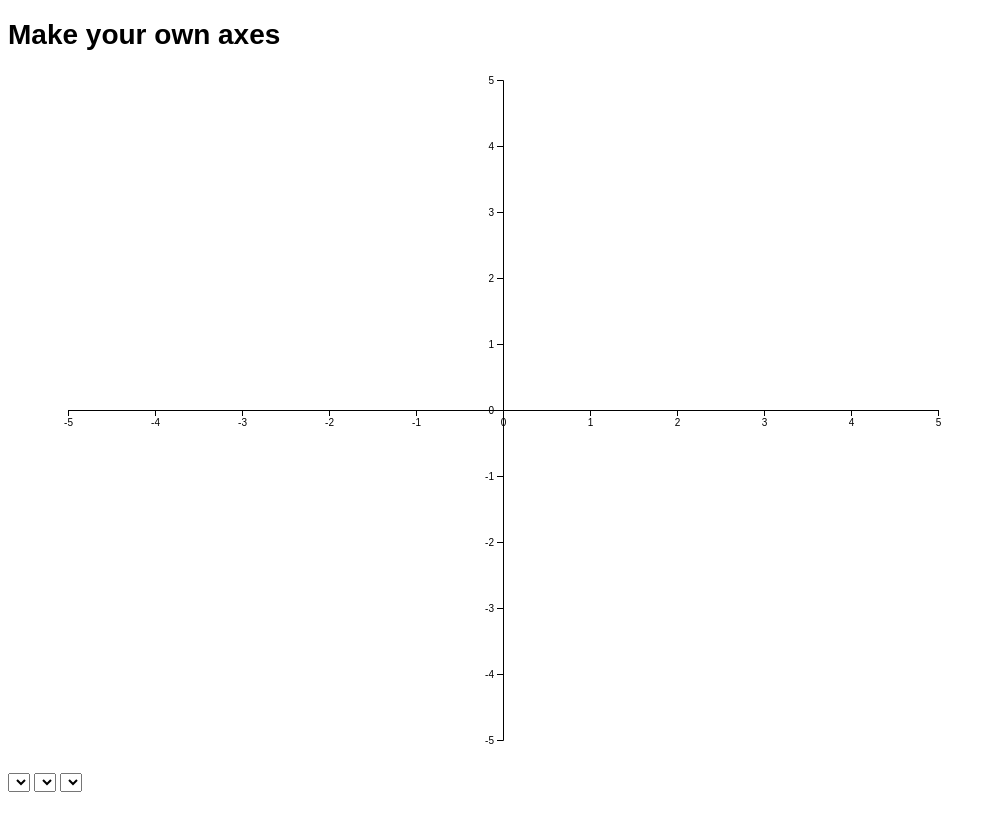
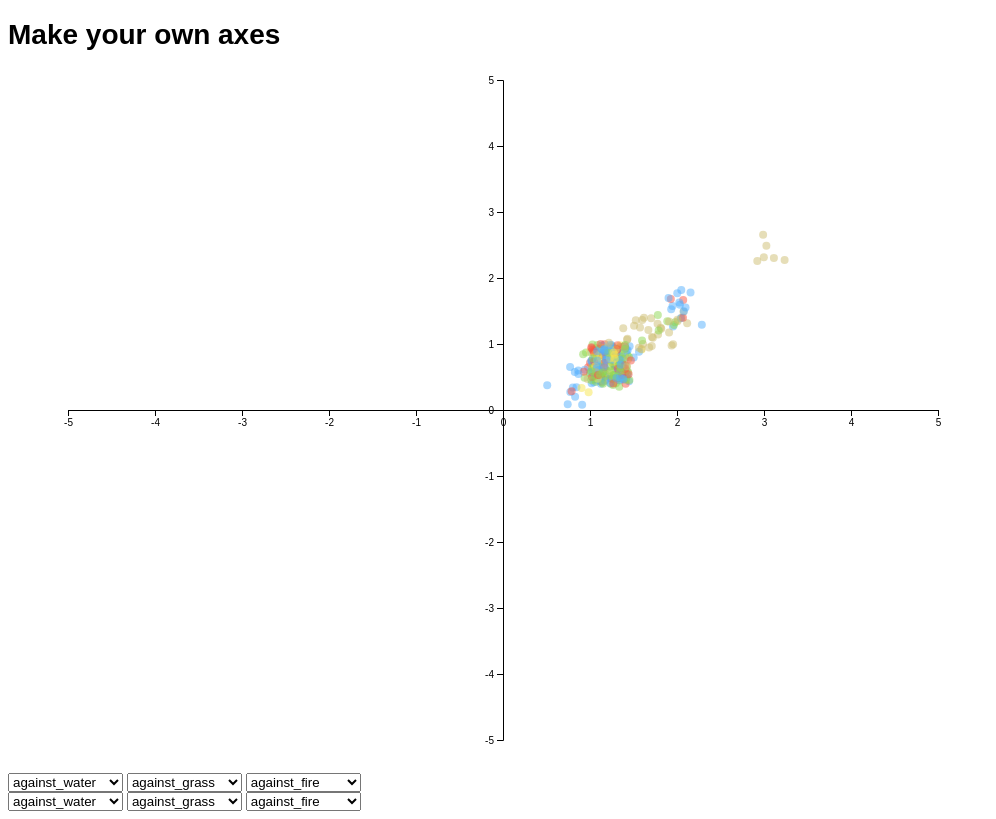
Before and after one commit to edc-science-C/pca, a website with bundled scripts: page html/pca2.html in a window 1280 px wide. Shown: the whole page, without its empty margins (0-996 px from the left). Built offline with nearby package versions, Linux system fonts and the light colour scheme.

Commit message:
add dropdowns to pca2

```diff
--- a/html/pca2.html
+++ b/html/pca2.html
@@ -9,10 +9,15 @@
   <body>
   <h1>Make your own axes</h1>
   <div id="scatterplot2"></div>
-  <div id="axis_sliders">
-      <select id="xButton"></select>
-      <select id="xButton"></select>
-      <select id="xButton"></select>
+  <div id="x_axis_sliders">
+    <select id="x_button_1"></select>
+    <select id="x_button_2"></select>
+    <select id="x_button_3"></select>
+  </div>
+  <div id="y_axis_sliders">
+      <select id="y_button_1"></select>
+      <select id="y_button_2"></select>
+      <select id="y_button_3"></select>
   </div>
 
   <script type="text/javascript" src="../dist/main.js"></script>
--- a/src/index.js
+++ b/src/index.js
@@ -53,7 +53,6 @@ var tooltip = d3.select("#scatterplot1").append("div")
     .style("opacity", 0);
 
 var mouseover = function(d) {
-	console.log('clicked')
     tooltip
     	.transition()
         .duration(200)
@@ -72,38 +71,33 @@ var mouseout = function(d) {
 	  .style("opacity", 0);
 }
 
+// make dropdown button
+function initializeDropdown(button,options,initial_val) {
+	d3.select("#" + button)
+      .selectAll('xOptions')
+     	.data(options)
+      .enter()
+    	.append('option')
+      .text(function (d) { return d; }) // text showed in the menu
+      .attr("value", function (d) { return d; }) // corresponding value returned by the button
+      .property("selected", function(d){ return d === initial_val; }) //default
+}
+
 //Read the data
 d3.csv("../data/pokemon_small.csv", function(data) {
   var currentX = 'against_water';
   var currentY = 'against_grass';
 
-  // add the options to the x button
-  d3.select("#selectXButton")
-      .selectAll('xOptions')
-     	.data(xOptions)
-      .enter()
-    	.append('option')
-      .text(function (d) { return d; }) // text showed in the menu
-      .attr("value", function (d) { return d; }) // corresponding value returned by the button
-      .property("selected", function(d){ return d === currentX; }) //default
-
-  // add the options to the y button
-  d3.select("#selectYButton")
-      .selectAll('yOptions')
-     	.data(yOptions)
-      .enter()
-    	.append('option')
-      .text(function (d) { return d; }) // text showed in the menu
-      .attr("value", function (d) { return d; }) // corresponding value returned by the button
-      .property("selected", function(d){ return d === currentY; }) //default
+  initializeDropdown('selectXButton',xOptions,currentX);
+  initializeDropdown('selectYButton',yOptions,currentY);
 
   // Add dots & tooltip
   var circles = svg1.selectAll("circle")
     .data(data)
     .enter()
     .append("circle")
-      .attr("cx", function (d) {return jitter(x(d.against_water));})
-      .attr("cy", function (d) {return jitter(y(d.against_grass));})
+      .attr("cx", function (d) {return jitter(x(d[currentX]));})
+      .attr("cy", function (d) {return jitter(y(d[currentY]));})
       .attr("r", 4)
       .style("fill", function (d) {return typeColor(d.type1);})
       .style("opacity",0.5)
@@ -168,7 +162,74 @@ var tooltip2= d3.select("#scatterplot2").append("div")
     .attr("class", "tooltip")
     .style("opacity", 0);
 
+function calculateAxisValue(data,v1,v2,v3) {
+	return (parseFloat(data[v1]) + parseFloat(data[v2]) + parseFloat(data[v3]))/3.;
+}
+
 //Read the data
 d3.csv("../data/pokemon_small.csv", function(data) {
+  var x1 = 'against_water';
+  var x2 = 'against_grass';
+  var x3 = 'against_fire';
+  var y1 = 'against_water';
+  var y2 = 'against_grass';
+  var y3 = 'against_fire';
+
+  initializeDropdown('x_button_1',xOptions,x1);
+  initializeDropdown('x_button_2',xOptions,x2);
+  initializeDropdown('x_button_3',xOptions,x3);
+  initializeDropdown('y_button_1',yOptions,y1);
+  initializeDropdown('y_button_2',yOptions,y2);
+  initializeDropdown('y_button_3',yOptions,y3);
+
+    // Add dots & tooltip
+  var circles = svg2.selectAll("circle")
+    .data(data)
+    .enter()
+    .append("circle")
+      .attr("cx", function (d) {return jitter(x(calculateAxisValue(d,x1,x2,x3)));})
+      .attr("cy", function (d) {return jitter(y(calculateAxisValue(d,y1,y2,y3)));})
+      .attr("r", 4)
+      .style("fill", function (d) {return typeColor(d.type1);})
+      .style("opacity",0.5)
+  	.on("mouseover", mouseover)
+  	.on("mouseout", mouseout);
+
+  function update() {
+    circles
+      .transition()
+      .duration(500)
+      .attr("cx", function(d) { return jitter(x(calculateAxisValue(d,x1,x2,x3)));})
+      .attr("cy", function(d) { return jitter(y(calculateAxisValue(d,y1,y2,y3)));});
+  }
+
+  d3.select("#x_button_1").on("change", function(d) {
+    x1 = d3.select(this).property("value");
+    update();
+  })
+  d3.select("#x_button_2").on("change", function(d) {
+    x1 = d3.select(this).property("value");
+    update();
+  })
+
+  d3.select("#x_button_3").on("change", function(d) {
+    x1 = d3.select(this).property("value");
+    update();
+  })
+
+  d3.select("#y_button_1").on("change", function(d) {
+    x1 = d3.select(this).property("value");
+    update();
+  })
+  d3.select("#y_button_2").on("change", function(d) {
+    x1 = d3.select(this).property("value");
+    update();
+  })
+  d3.select("#y_button_3").on("change", function(d) {
+    x1 = d3.select(this).property("value");
+    update();
+  })
+
+
 
 })
```
Also changed, not shown: dist/main.js, 1 other file.
